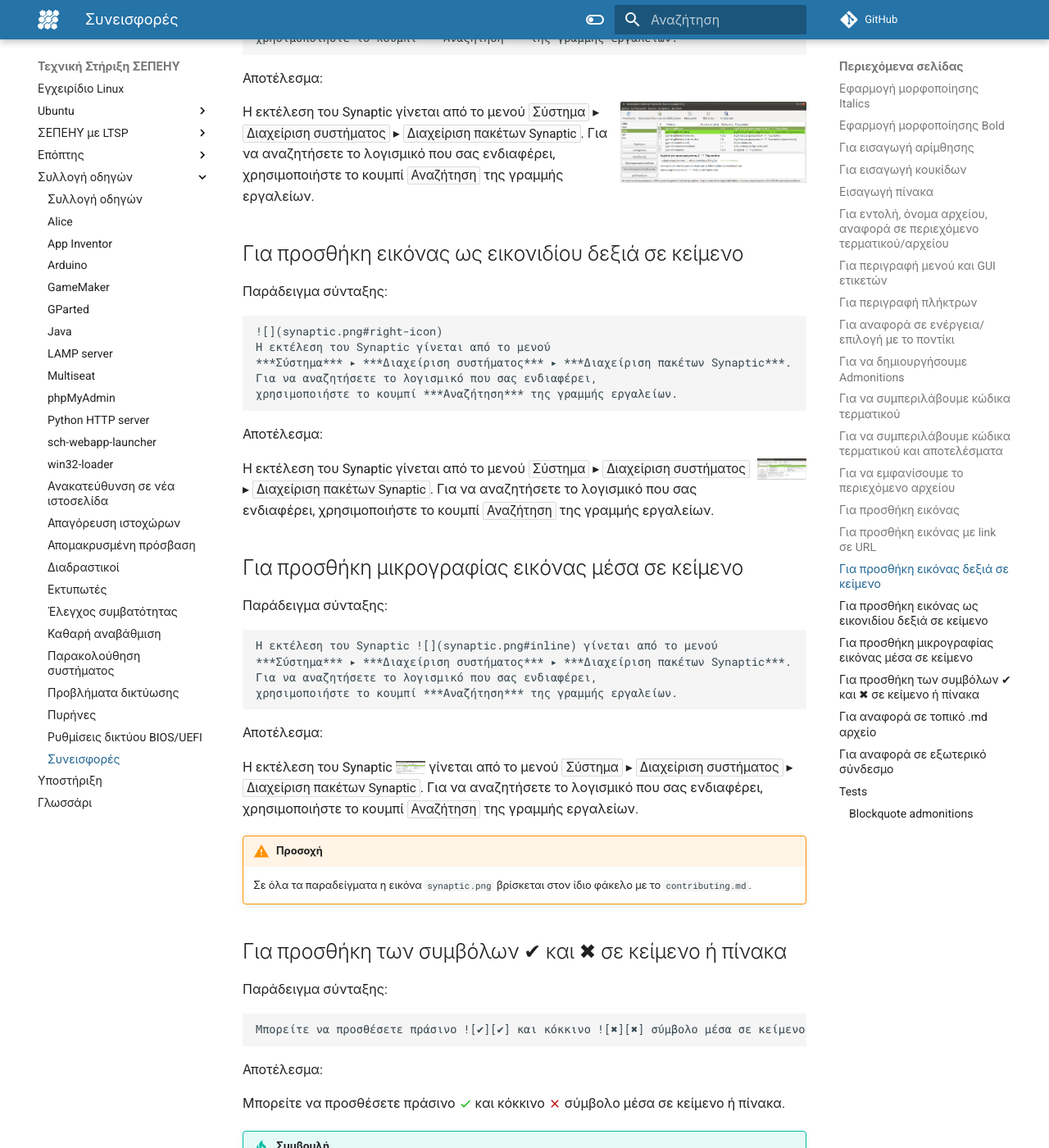
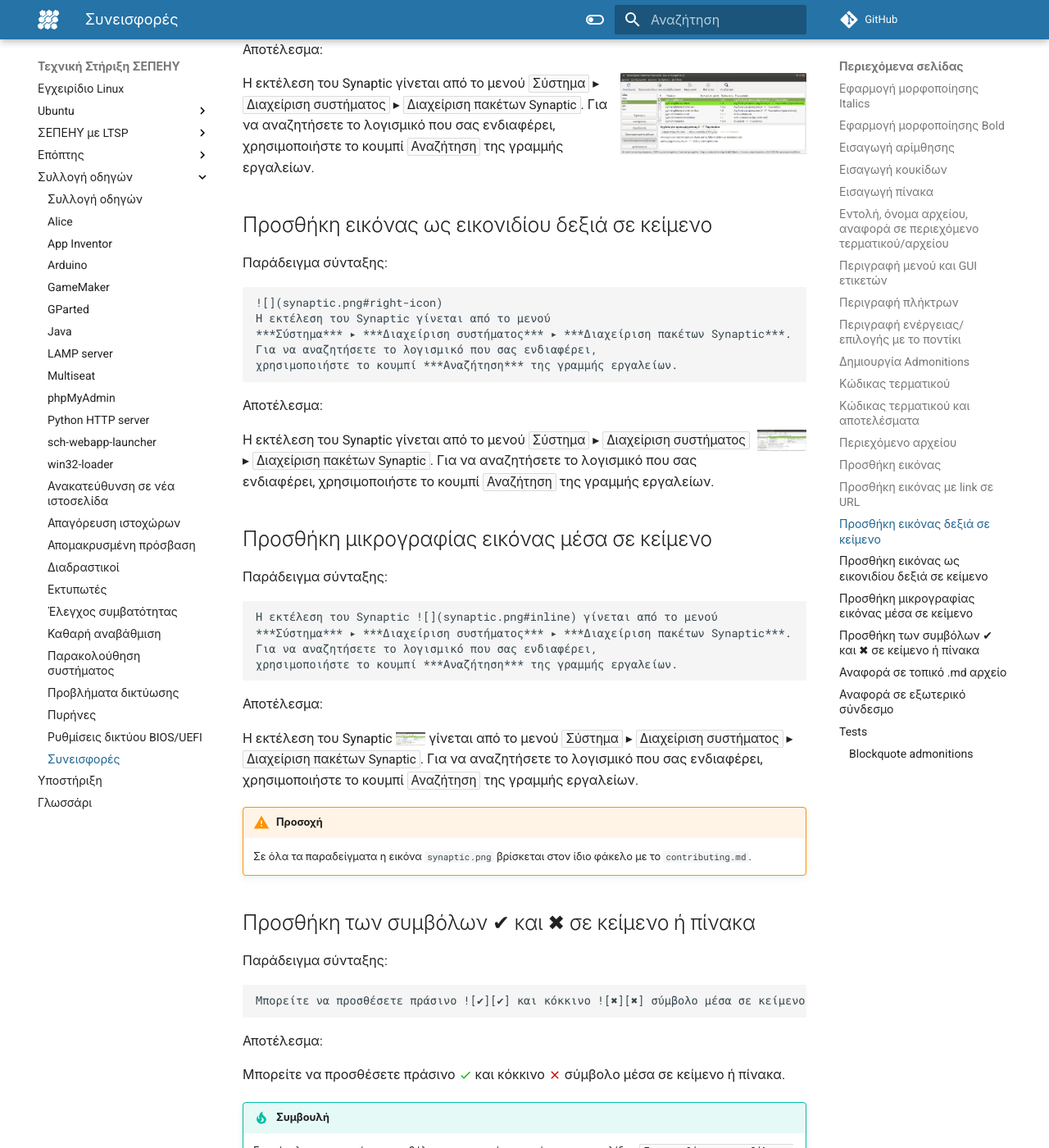
Before and after one commit to siahos/el.ltsp.org, an MkDocs documentation site: the page built from docs/guides/contributing/index.md, in a window 1280 px wide and 1400 px high, scrolled down 7291 px. Shown: the whole window at 82% size. Built offline with MkDocs 1.6.1 and Material for MkDocs 9.7.7, drawn with Linux system fonts in a browser that asks for light colours; comment, search, counter and statistics services are not loaded; some of the changed text lies outside the part shown.

Commit message:
update contributing (remove `Για`)

````diff
--- a/docs/guides/contributing/index.md
+++ b/docs/guides/contributing/index.md
@@ -23,7 +23,7 @@
 
 **κείμενο**
 
-## Για εισαγωγή αρίμθησης
+## Εισαγωγή αρίμθησης
 
 Παράδειγμα σύνταξης:
 
@@ -41,7 +41,7 @@
     2.  κείμενο4
 3.  κείμενο5
 
-## Για εισαγωγή κουκίδων
+## Εισαγωγή κουκίδων
 
 Παράδειγμα σύνταξης:
 
@@ -93,7 +93,7 @@
         σύμβολο ditto mark: `〃`. Μπορείτε να το αντιγράψετε και από τον πίνακα
         του παραδείγματος.
 
-## Για εντολή, όνομα αρχείου, αναφορά σε περιεχόμενο τερματικού/αρχείου
+## Εντολή, όνομα αρχείου, αναφορά σε περιεχόμενο τερματικού/αρχείου
 
     `εντολή` (όπου ` βάζουμε backticks)
 
@@ -105,7 +105,7 @@
 
 `gparted`
 
-## Για περιγραφή μενού και GUI ετικετών
+## Περιγραφή μενού και GUI ετικετών
 
     ***κείμενο*** ▸
 
@@ -121,7 +121,7 @@
     Για λόγους αισθητικής αλλά και wraping **πριν και μετά το ▸** να μπαίνει
     **κενό**.
 
-## Για περιγραφή πλήκτρων
+## Περιγραφή πλήκτρων
 
     **`όνομα πλήκτρου`**+
 
@@ -133,7 +133,7 @@
 
 **`Alt`**+**`Ctrl`**+**`T`**
 
-## Για αναφορά σε ενέργεια/επιλογή με το ποντίκι
+## Περιγραφή ενέργειας/επιλογής με το ποντίκι
 
 1.  Όταν συνδιάζεται με πλήκτρο:
 
@@ -153,7 +153,7 @@
 
 3.  Σε διαφορετική περίπτωση ΔΕΝ είναι απαραίτητη κάποια μορφοποίηση.
 
-## Για να δημιουργήσουμε Admonitions
+## Δημιουργία Admonitions
 
 Παράδειγμα σύνταξης:
 
@@ -184,7 +184,7 @@
 
     - `!!! tip clear "Πληροφορία"`
 
-## Για να συμπεριλάβουμε κώδικα τερματικού
+## Κώδικας τερματικού
 
 Παράδειγμα σύνταξης:
 
@@ -198,7 +198,7 @@
 εδώ γράφουμε τις εντολές
 ```
 
-## Για να συμπεριλάβουμε κώδικα τερματικού και αποτελέσματα
+## Κώδικας τερματικού και αποτελέσματα
 
 Παράδειγμα σύνταξης:
 
@@ -218,7 +218,7 @@ $ μπορούμε να χρησιμοποιήσουμε το $
 και το αποτέλεσμα
 των εντολών
 ```
-## Για να εμφανίσουμε το περιεχόμενο αρχείου
+## Περιεχόμενο αρχείου
 
 Παράδειγμα σύνταξης:
 
@@ -236,7 +236,7 @@ $ μπορούμε να χρησιμοποιήσουμε το $
 του αρχείου
 ```
 
-## Για προσθήκη εικόνας
+## Προσθήκη εικόνας
 
 Παράδειγμα σύνταξης:
 
@@ -246,7 +246,7 @@ $ μπορούμε να χρησιμοποιήσουμε το $
 
 ![synaptic.png](synaptic.png)
 
-## Για προσθήκη εικόνας με link σε URL
+## Προσθήκη εικόνας με link σε URL
 
 Παράδειγμα σύνταξης:
 
@@ -256,7 +256,7 @@ $ μπορούμε να χρησιμοποιήσουμε το $
 
 [![](synaptic.png)](https://ts.sch.gr/docs/linux/ubuntu/software/#χρήση-του-synaptic)
 
-## Για προσθήκη εικόνας δεξιά σε κείμενο
+## Προσθήκη εικόνας δεξιά σε κείμενο
 
 Παράδειγμα σύνταξης:
 
@@ -274,7 +274,7 @@ $ μπορούμε να χρησιμοποιήσουμε το $
 Για να αναζητήσετε το λογισμικό που σας ενδιαφέρει,
 χρησιμοποιήστε το κουμπί ***Αναζήτηση*** της γραμμής εργαλείων.
 
-## Για προσθήκη εικόνας ως εικονιδίου δεξιά σε κείμενο
+## Προσθήκη εικόνας ως εικονιδίου δεξιά σε κείμενο
 
 Παράδειγμα σύνταξης:
 
@@ -292,7 +292,7 @@ $ μπορούμε να χρησιμοποιήσουμε το $
 Για να αναζητήσετε το λογισμικό που σας ενδιαφέρει,
 χρησιμοποιήστε το κουμπί ***Αναζήτηση*** της γραμμής εργαλείων.
 
-## Για προσθήκη μικρογραφίας εικόνας μέσα σε κείμενο
+## Προσθήκη μικρογραφίας εικόνας μέσα σε κείμενο
 
 Παράδειγμα σύνταξης:
 
@@ -311,7 +311,7 @@ $ μπορούμε να χρησιμοποιήσουμε το $
 !!! warning "Προσοχή"
     Σε όλα τα παραδείγματα η εικόνα `synaptic.png` βρίσκεται στον ίδιο φάκελο με το `contributing.md`.
 
-## Για προσθήκη των συμβόλων ✔ και ✖ σε κείμενο ή πίνακα
+## Προσθήκη των συμβόλων ✔ και ✖ σε κείμενο ή πίνακα
 
 Παράδειγμα σύνταξης:
 
@@ -332,7 +332,7 @@ $ μπορούμε να χρησιμοποιήσουμε το $
     [✖]: ../../images/x.svg
     ```
 
-## Για αναφορά σε τοπικό .md αρχείο
+## Αναφορά σε τοπικό .md αρχείο
 
 Παράδειγμα σύνταξης:
 
@@ -369,7 +369,7 @@ $ μπορούμε να χρησιμοποιήσουμε το $
         [Εγκατάσταση Λογισμικού - Χρήση του Synaptic](../../ubuntu/software.md#use-of-synaptic)
 
 
-## Για αναφορά σε εξωτερικό σύνδεσμο
+## Αναφορά σε εξωτερικό σύνδεσμο
 
 1.  Παράδειγμα σύνταξης:
 
````
